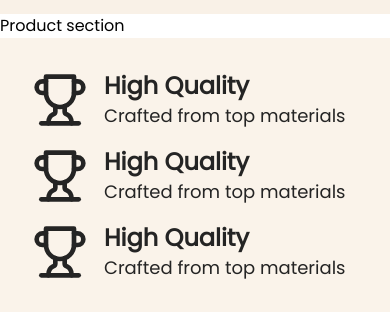
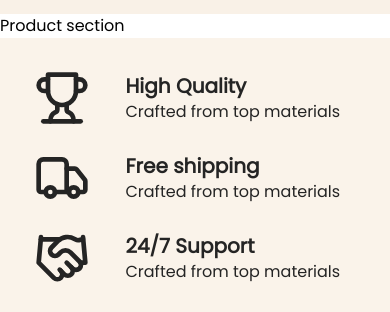
Before and after one commit to RPJ-Overseas-Exim/miniworld, a Next.js app: page /shop in a window 390 px wide. Shown: the part 436-748 px from the top of the page. Built offline with nearby package versions, Linux system fonts and the light colour scheme.

Commit message:
made some changes in shop bottom banner and created the server action to fetch the product data with images or categories or with out them

```diff
--- a/src/app/page.tsx
+++ b/src/app/page.tsx
@@ -3,8 +3,12 @@ import HeroSection from "~/components/home_page/hero/Hero_Section";
 import RangeSection from "~/components/home_page/range/Range_Section";
 import ProductSection from "~/components/home_page/products/Product_Section";
 import SliderSection from "~/components/home_page/slider/Slider_Section"
+import { getProductData } from "~/lib/actions/products_data";
 
-export default function HomePage() {
+export default async function HomePage() {
+    const data = await getProductData({limit: 10, withImages: true})
+    console.log(data)
+
   return (
     <main className="flex flex-col">
         <HeroSection />
--- a/src/components/shop_page/bottom_banner/bottom_banner_section.tsx
+++ b/src/components/shop_page/bottom_banner/bottom_banner_section.tsx
@@ -1,33 +1,33 @@
-import { Trophy } from "lucide-react"
-import { poppinsBold, poppinsRegular } from "public/fonts/fonts"
+import { Handshake, Trophy, Truck } from "lucide-react"
+import { poppinsRegular } from "public/fonts/fonts"
 import React from "react"
 
 export default function BottomBannerSection(){
     return (
         <section className="bg-[#FAF3EA] text-[#242424] p-8">
-            <div className={`flex flex-wrap justify-between items-center ${poppinsRegular.className} gap-y-4`}>
+            <div className={`flex flex-wrap justify-center md:justify-between items-center ${poppinsRegular.className} gap-y-6`}>
 
-                <div className="flex items-center justify-center gap-x-4">
+                <div className="flex items-center justify-around md:justify-center gap-x-4 w-full md:w-auto">
                     <Trophy className="w-14 h-14" />
-                    <div className="">
-                        <h2 className="text-2xl font-semibold">High Quality</h2>
-                        <h3 className="text-lg font-medium">Crafted from top materials</h3>
+                    <div className="px-4 md:px-0">
+                        <h2 className="text-xl md:text-2xl font-semibold">High Quality</h2>
+                        <h3 className="text-base md:text-lg font-medium">Crafted from top materials</h3>
                     </div>
                 </div>
 
-                <div className="flex items-center justify-center gap-x-4">
-                    <Trophy className="w-14 h-14" />
-                    <div className="">
-                        <h2 className="text-2xl font-semibold">High Quality</h2>
-                        <h3 className="text-lg font-medium">Crafted from top materials</h3>
+                <div className="flex items-center justify-around md:justify-center gap-x-4 w-full md:w-auto">
+                    <Truck className="w-14 h-14" />
+                    <div className="px-4 md:px-0">
+                        <h2 className="text-xl md:text-2xl font-semibold">Free shipping</h2>
+                        <h3 className="text-base md:text-lg font-medium">Crafted from top materials</h3>
                     </div>
                 </div>
 
-                <div className="flex items-center justify-center gap-x-4">
-                    <Trophy className="w-14 h-14" />
-                    <div className="">
-                        <h2 className="text-2xl font-semibold">High Quality</h2>
-                        <h3 className="text-lg font-medium">Crafted from top materials</h3>
+                <div className="flex items-center justify-around md:justify-center gap-x-4 w-full md:w-auto">
+                    <Handshake className="w-14 h-14" />
+                    <div className="px-4 md:px-0">
+                        <h2 className="text-xl md:text-2xl font-semibold">24/7 Support</h2>
+                        <h3 className="text-base md:text-lg font-medium">Crafted from top materials</h3>
                     </div>
                 </div>
             </div>
--- /dev/null
+++ b/src/lib/actions/products_data.ts
@@ -0,0 +1,48 @@
+import { db } from "~/server/db";
+
+export interface ProductType{
+    id: string;
+    name: string | null;
+    description: string | null;
+    price: number | null;
+    likes: number | null;
+}
+
+export interface ProductWithImagesType extends ProductType{
+    productImageRelation: {
+        productId: string | null;
+        url: string | null;
+    }[];
+}
+
+export interface ProductWithCategoryType extends ProductType{
+    productCategoryRelation: {
+        productId: string;
+        productCategoryId: string;
+    }[];
+}
+
+interface ProductDataProps{
+    limit?: number;
+    withImages?: boolean;
+    withCategories?: boolean;
+}
+
+export async function getProductData({limit, withImages = false, withCategories = false}:ProductDataProps){
+    let query: ProductType[] | ProductWithImagesType[] | ProductWithCategoryType[] = [];
+    try{
+
+        query = await db.query.product.findMany({
+            with: {
+                ...(withImages && {productImageRelation: true}),
+                ...(withCategories && {productCategoryRelation: true}),
+            },
+            ...(limit && {limit: limit}),
+        })
+
+    }catch(err){
+        console.log("In product data: ", err)
+    }
+
+    return query;
+}
```
